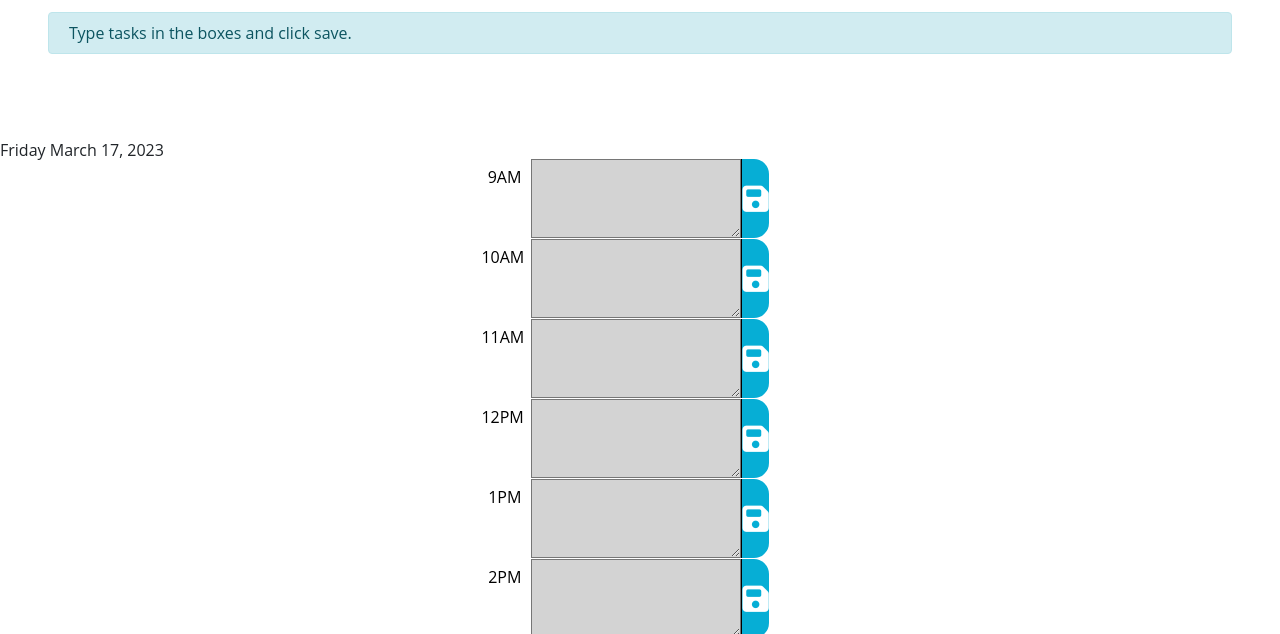
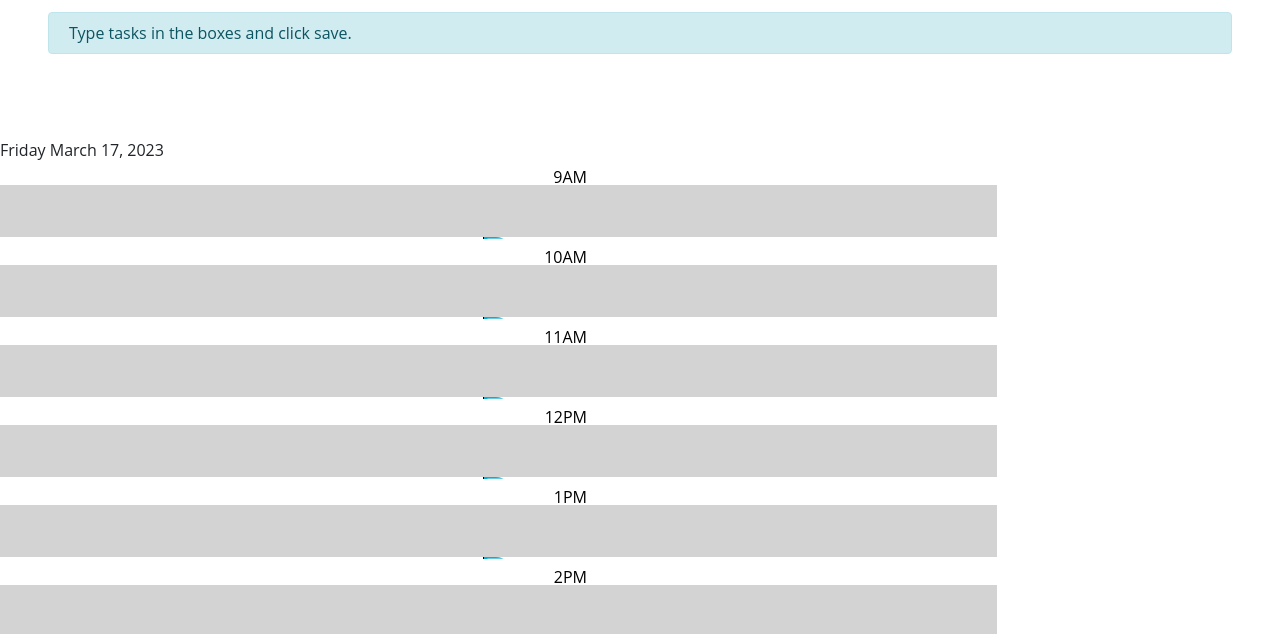
Before and after one commit to sleonny/WorkDayPlanner, a plain HTML site: page index.html in a window 1280 px wide. Shown: the part 166-800 px from the top of the page. Drawn offline with nearby package versions, Linux system fonts and the light colour scheme.

Commit message:
got css to work with help of delightful tutor Maneul

```diff
--- a/assets/script.js
+++ b/assets/script.js
@@ -15,7 +15,7 @@ var hourRows = function () {
     var currentHour = dayjs().format('H');
 //Created an array for each time in a workday
     for(var i = 0; i < hours.length; i++) {
-        var rows = $('<div class="row" style="width: 100%;"></div>');
+        var rows = $('<div class="row"></div>');
         var times = $("<div class='hour'>" +  hours[i] + "</div>");
         var text = $('<textarea data-time="${i + 9}"></textarea>');
 //Built a loop to add them to html
--- a/assets/style.css
+++ b/assets/style.css
@@ -6,18 +6,19 @@ body {
   }
 
 
-  .timerows {
+  .timeRows {
     margin-bottom: 50px;
     width: 80%;
   }
 
-  .textarea {
+  textarea {
     background: transparent;
     border: 250px;
     resize: none;
     color: #000000;
     border-left: 1px solid black;
     padding: 10px;
+    width: 1000px;
          }
 
   .description {
@@ -32,9 +33,10 @@ body {
   }
 
   .row {
-        justify-content: center;
+    justify-content: center;
     border-top: 1px solid white;
     height: 80px;
+    width: 100%;
       }
 
   .hour {
@@ -44,6 +46,7 @@ body {
     color: #000000;
     padding-top: 10px;
     padding-right: 10px;
+    width: 200px;
   }
 
   .past {
```
